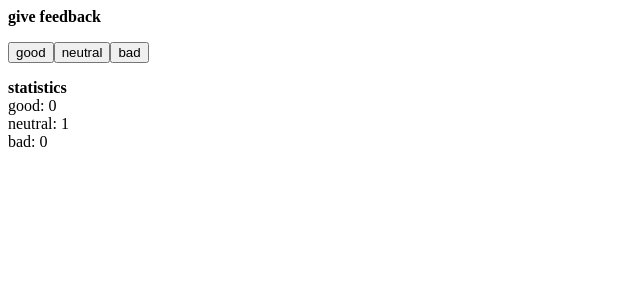
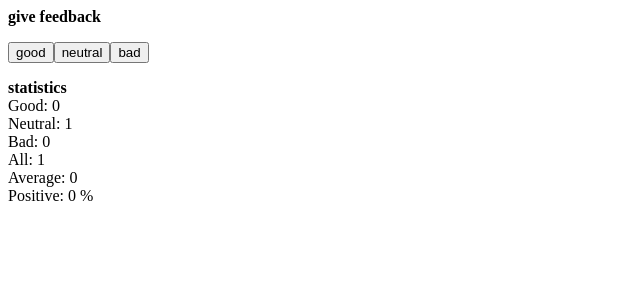
Before and after one commit to TomeAbreu/FullStackOpen-JS-Course, a React (Create React App) app in the folder Part 1/unicafe/: page / in a window 1280 px wide. Both pictures are taken after a click on the button "neutral". Shown: the top 300 px of the page, without its empty margins (0-640 px from the left). Built offline with nearby package versions, Linux system fonts and the light colour scheme.

Commit message:
Unicafe Exercise Completed

```diff
--- a/Part 1/unicafe/src/App.js
+++ b/Part 1/unicafe/src/App.js
@@ -14,7 +14,7 @@ const Button = ({ handleClick, text }) => {
   return <button onClick={handleClick}>{text}</button>;
 };
 
-export const Feedback = ({ text, value }) => {
+const Feedback = ({ text, value }) => {
   return (
     <div>
       <span>{text}</span>
@@ -23,15 +23,33 @@ export const Feedback = ({ text, value }) => {
   );
 };
 
-const Statistics = ({ title, feedBack }) => {
+const Statistics = ({
+  title,
+  good,
+  neutral,
+  bad,
+  total,
+  average,
+  positive,
+}) => {
   return (
     <div>
       <div>
         <b>{title}</b>
       </div>
-      <Feedback text="good: " value={feedBack.good}></Feedback>
-      <Feedback text="neutral: " value={feedBack.neutral}></Feedback>
-      <Feedback text="bad: " value={feedBack.bad}></Feedback>
+
+      {!total ? (
+        <div>No feedBack given...</div>
+      ) : (
+        <div>
+          <Feedback text="Good: " value={good}></Feedback>
+          <Feedback text="Neutral: " value={neutral} />
+          <Feedback text="Bad: " value={bad} />
+          <Feedback text="All: " value={total} />
+          <Feedback text="Average: " value={average} />
+          <Feedback text="Positive: " value={positive} />
+        </div>
+      )}
     </div>
   );
 };
@@ -41,46 +59,64 @@ const App = () => {
   const [good, setGood] = useState(0);
   const [neutral, setNeutral] = useState(0);
   const [bad, setBad] = useState(0);
-  const [total, setTotal] = useState(0);
 
-  const feedBack = { good: good, neutral: neutral, bad: bad };
+  //Extra Statistics
+  const total = good + neutral + bad;
+  const average = total ? (good - bad) / total : 0;
+  const positive = (total ? (good * 100) / total : 0) + " %";
 
-  //Handle FeedBack Function
-  const increaseFeedBack = (stateName) => {
+  //App Titles
+  const appTitle = "give feedback";
+  const statisticTitle = "statistics";
+
+  //Handle Feedback Statistics
+  const increaseFeedBack = (stateName, good, neutral, bad) => {
+    //Increse feedback reaction
     switch (stateName) {
       case "good":
-        console.log("Lets increase good.");
         setGood(good + 1);
         break;
       case "neutral":
-        console.log("Lets increase neutral.");
         setNeutral(neutral + 1);
         break;
       case "bad":
-        console.log("Lets increase bad.");
         setBad(bad + 1);
         break;
       default:
     }
   };
 
-  //Titles
-  const appTitle = "give feedback";
-  const statisticTitle = "statistics";
-
   return (
     <div>
       <Title appName={appTitle}></Title>
       <p></p>
-      <Button handleClick={() => increaseFeedBack("good")} text="good"></Button>
       <Button
-        handleClick={() => increaseFeedBack("neutral")}
+        handleClick={() => increaseFeedBack("good", good, neutral, bad)}
+        text="good"
+        feedBack={good}
+      ></Button>
+      <Button
+        handleClick={() => increaseFeedBack("neutral", good, neutral, bad)}
         text="neutral"
+        feedBack={neutral}
       ></Button>
-      <Button handleClick={() => increaseFeedBack("bad")} text="bad"></Button>
+      <Button
+        handleClick={() => increaseFeedBack("bad", good, neutral, bad)}
+        text="bad"
+        feedBack={bad}
+      ></Button>
       <p></p>
       <p></p>
-      <Statistics title={statisticTitle} feedBack={feedBack}></Statistics>
+
+      <Statistics
+        title={statisticTitle}
+        good={good}
+        neutral={neutral}
+        bad={bad}
+        total={total}
+        average={average}
+        positive={positive}
+      ></Statistics>
     </div>
   );
 };
```
